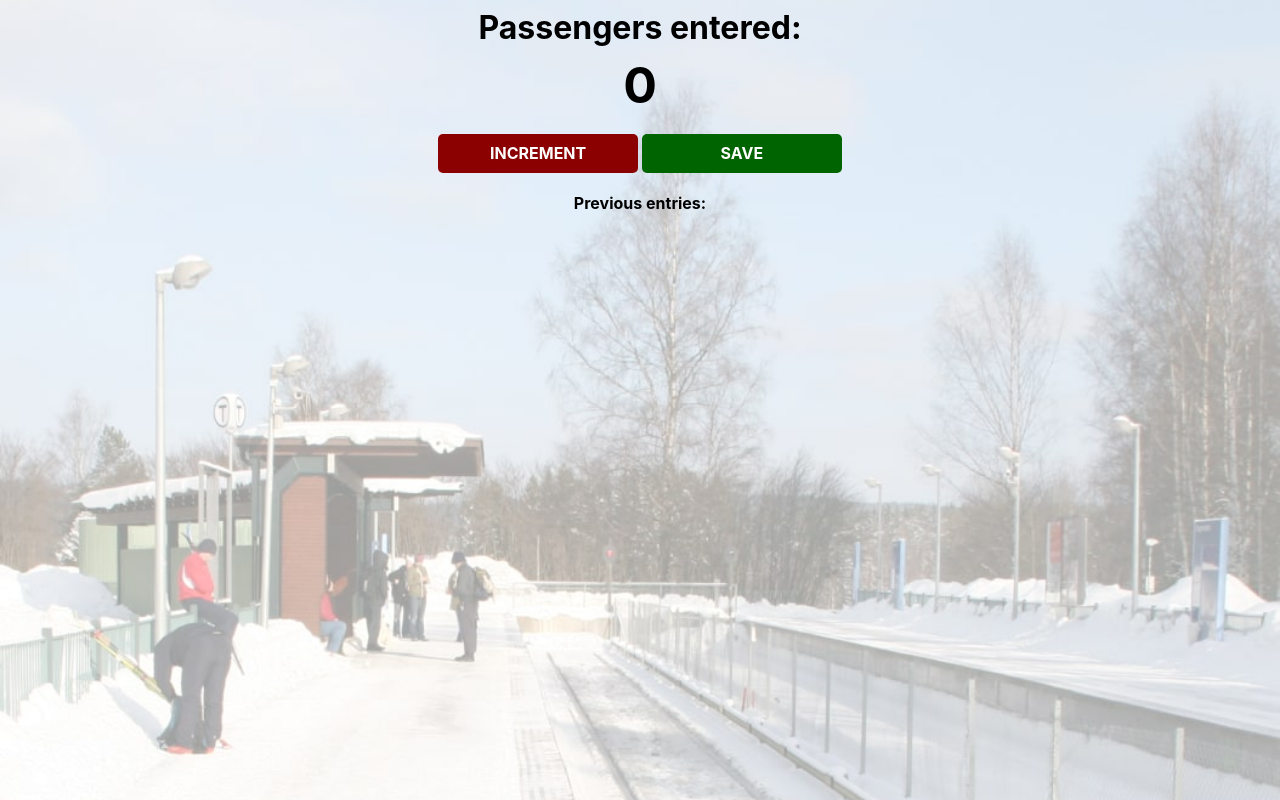
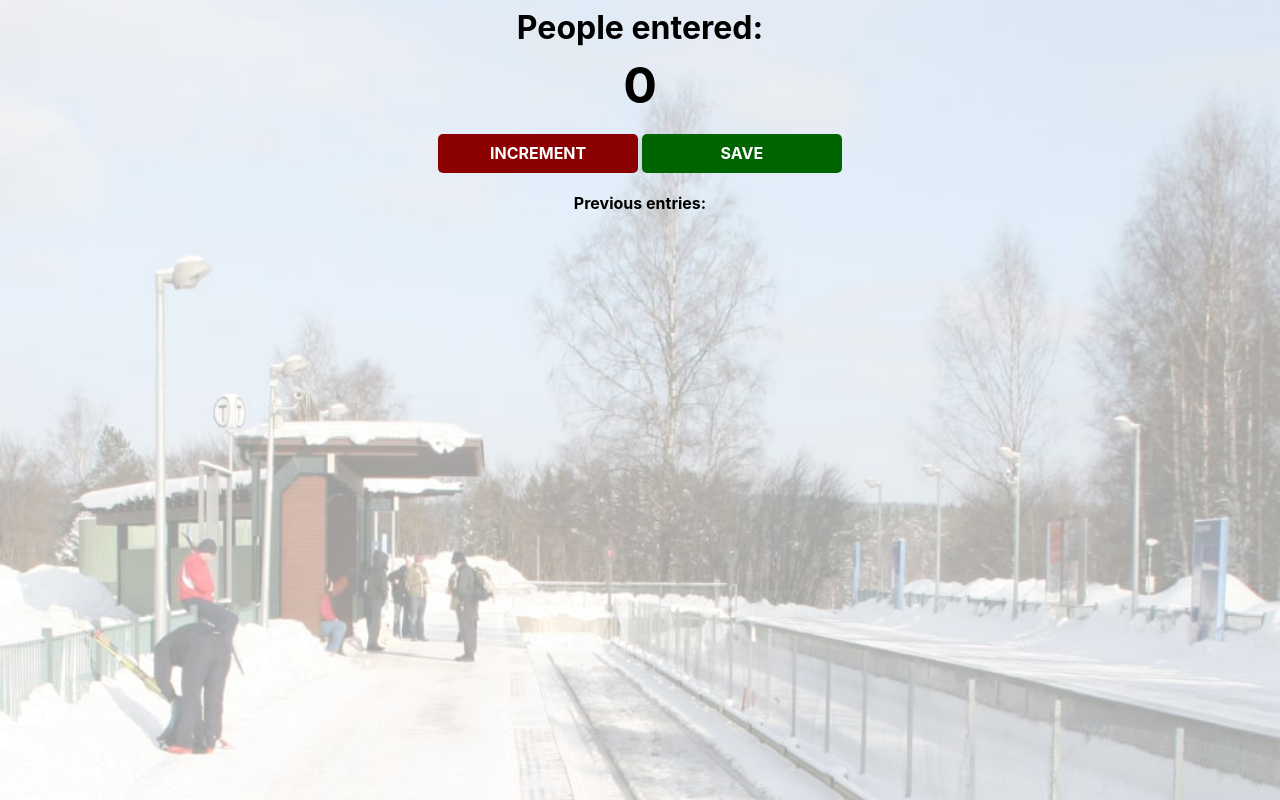
Before and after one commit to smdekate/PeopleCounter, a plain HTML site: page index.html in a window 1280 px wide. Drawn offline with nearby package versions, Linux system fonts and the light colour scheme.

Commit message:
change again

```diff
--- a/index.html
+++ b/index.html
@@ -3,7 +3,7 @@
         <link rel="stylesheet" href="index.css">
     </head>
     <body>
-        <h1>Passengers entered:</h1>
+        <h1>People entered:</h1>
         <h2 id="count-el">0</h2>
         <button id="increment-btn" onclick="increment()">INCREMENT</button>
         <button id="save-btn" onclick="save()">SAVE</button>
--- a/index.js
+++ b/index.js
@@ -13,5 +13,3 @@ function save() {
     countEl.textContent = 0
     count = 0
 }
-
-console.log("Let's count people on the subway!")
```
